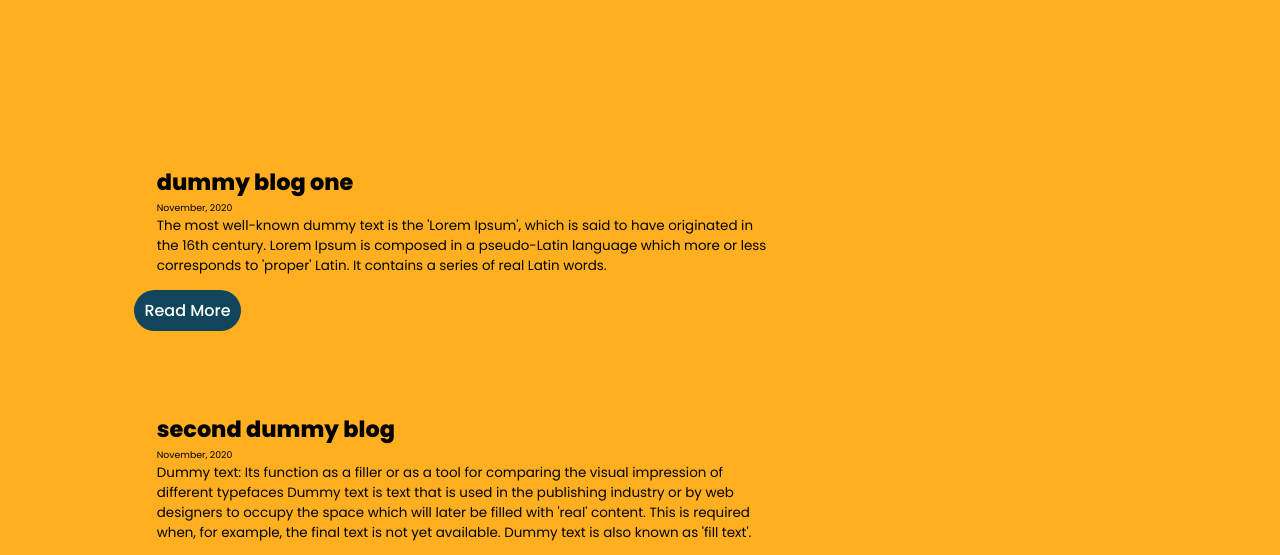
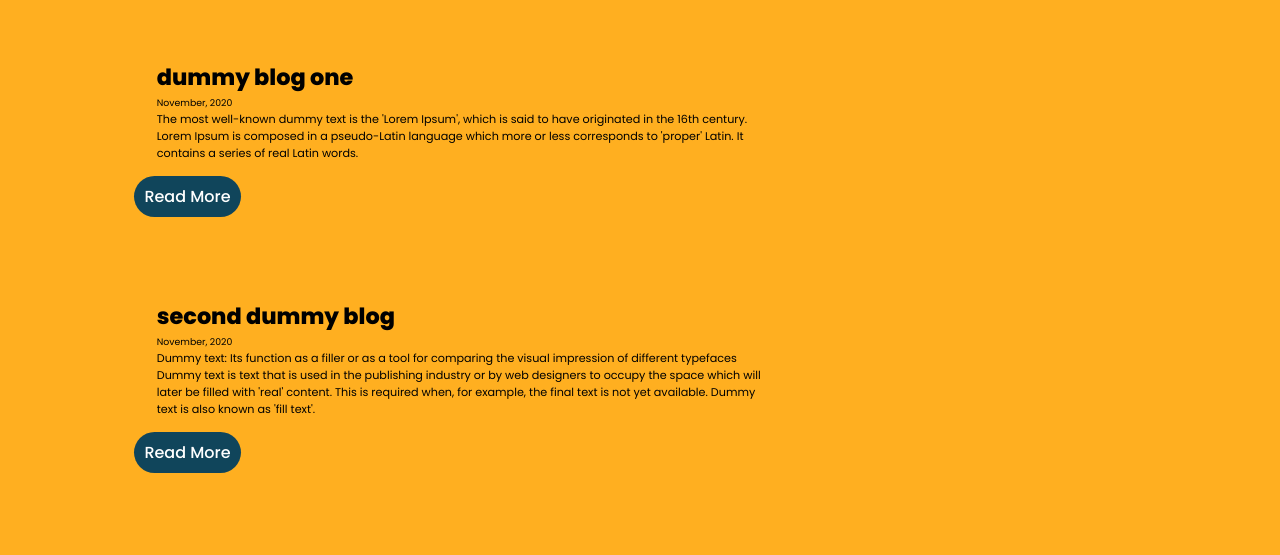
Before and after one commit to rkjain119/rushab.in, a plain HTML site: page blogs.html in a window 1280 px wide. Shown: the part 97-652 px from the top of the page. Drawn offline with Linux system fonts and the light colour scheme.

Commit message:
dummy fixed

```diff
--- a/stylesheet.css
+++ b/stylesheet.css
@@ -402,6 +402,7 @@ a.twitter {
     color: var(--black);
     margin-bottom: 2rem;
     padding: 2rem;
+}
 .blogtext{
     margin: 2rem;
 }
@@ -409,7 +410,7 @@ a.twitter {
     font-size: 2rem;
 }
 .blg-p{
-    font-size: 1.2rem;
+    font-size: 1rem;
 }
 .blg-btn{
     padding: 9px 10px ;
```
